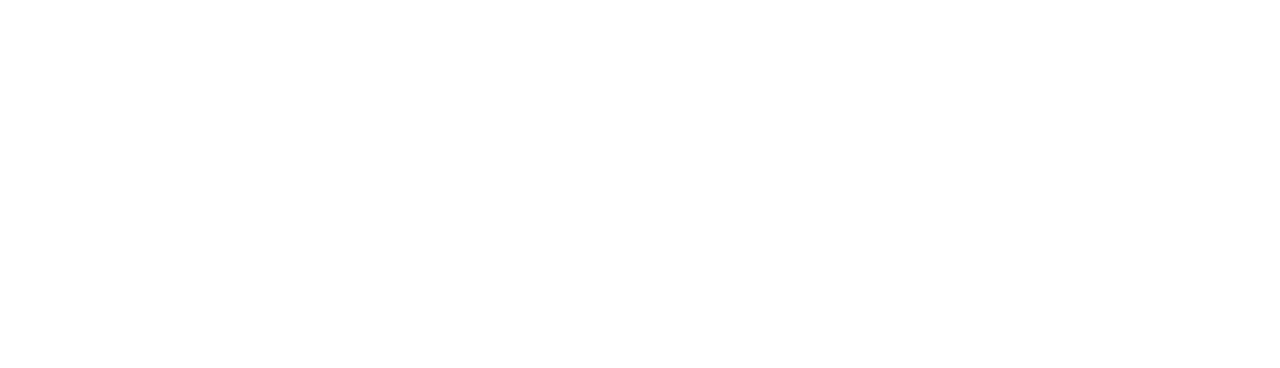
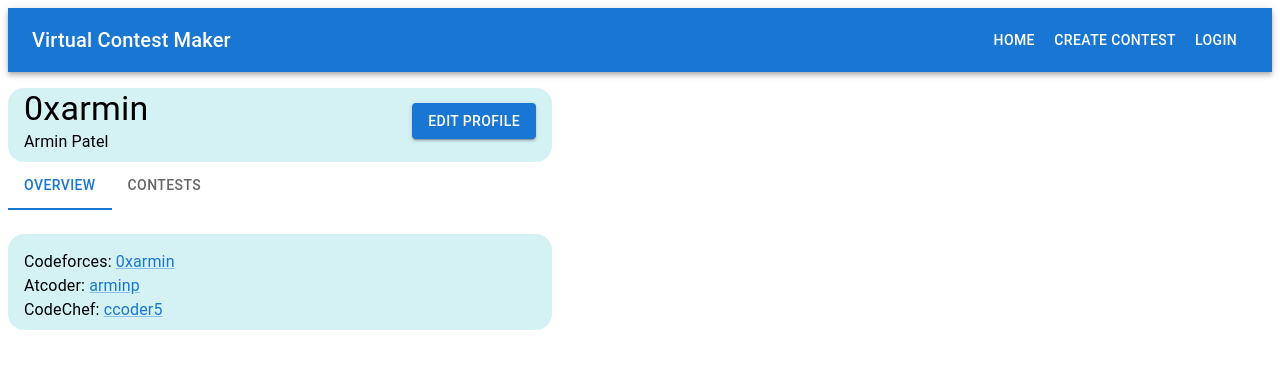
Before and after one commit to arminpatel/vcm-frontend, a React (Vite) app: page /profile in a window 1280 px wide. Before the commit this address had no page. Shown: the top 368 px of the page. Built offline with nearby package versions, Linux system fonts and the light colour scheme.

Commit message:
add profile page

```diff
--- a/src/App.jsx
+++ b/src/App.jsx
@@ -6,6 +6,7 @@
 import { LocalizationProvider } from "@mui/x-date-pickers";
 import { AdapterDayjs } from "@mui/x-date-pickers/AdapterDayjs";
 import { Signup } from "./pages/Signup";
+import { Profile } from "./pages/Profile";
 
 export function App() {
   return (
@@ -16,6 +17,7 @@
         <Route path="/contest" element={<Contest />} />
         <Route path="/sign-up" element={<Signup />} />
         <Route path="/login" element={<Login />} />
+        <Route path="/profile" element={<Profile />} />
       </Routes>
     </LocalizationProvider>
   );
--- /dev/null
+++ b/src/pages/Profile.jsx
@@ -0,0 +1,118 @@
+import { Navbar } from "../components/Navbar";
+import {useState} from 'react'
+import Link from "@mui/material/Link";
+import Typography from "@mui/material/Typography";
+import Button from "@mui/material/Button";
+import Tabs from "@mui/material/Tabs";
+import Tab from "@mui/material/Tab";
+import { makeStyles } from "@mui/styles";
+
+const useStyles = makeStyles(() => ({
+  header: {
+    width: '40vw',
+    backgroundColor: '#D4F1F4',
+    borderRadius: '1rem',
+    padding: '0 1rem 0.5rem 1rem',
+    marginTop: '1rem',
+    display: 'flex',
+    justifyContent: 'space-between',
+    alignItems: 'center',
+  },
+  overview: {
+    width: '40vw',
+    backgroundColor: '#D4F1F4',
+    borderRadius: '1rem',
+    padding: '1rem 1rem 0.5rem 1rem',
+    marginTop: '1.5rem',
+  },
+  contest: {
+    width: '40vw',
+    backgroundColor: '#D4F1F4',
+    borderRadius: '1rem',
+    padding: '1rem 1rem 0.5rem 1rem',
+    marginTop: '1.5rem',
+  },
+}))
+
+const data = {
+  username: '0xarmin',
+  name: 'Armin Patel',
+  cf_id: '0xarmin',
+  cc_id: 'ccoder5',
+  atc_id: 'arminp',
+  constests: [
+    {
+      name: 'Codeforces Round #744 (Div. 3)',
+      start: '2021-10-10T07:35:00+05:30',
+      duration: 120,
+    },
+    {
+      name: 'Codeforces Round #743 (Div. 2)',
+      start: '2021-10-09T07:35:00+05:30',
+      duration: 120,
+    },
+    {
+      name: 'Codeforces Round #742 (Div. 2)',
+      start: '2021-10-08T07:35:00+05:30',
+      duration: 120,
+    },
+    {
+      name: 'Codeforces Round #741 (Div. 2)',
+      start: '2021-10-07T07:35:00+05:30',
+      duration: 120,
+    },
+    {
+      name: 'Codeforces Round #740 (Div. 2)',
+      start: '2021-10-06T07:35:00+05:30',
+      duration: 120,
+    },
+  ]
+}
+export function Profile() {
+  var [tabValue, setTabValue] = useState("overview")
+  const classes = useStyles()
+  return (
+    <>
+      <Navbar />
+      <div className={classes.header}>
+        <div>
+          <Typography variant="h4">{data.username}</Typography>
+          <Typography>{data.name}</Typography>
+        </div>
+        <div>
+          <Button variant="contained">Edit Profile</Button>
+        </div>
+      </div>
+
+      <Tabs value={tabValue} onChange={(e, val)=> {setTabValue(val)}}>
+        <Tab value = "overview" label="Overview" />
+        <Tab value = "contests" label="Contests" />
+      </Tabs>
+
+      {tabValue === "overview" && (
+        <div className={classes.overview}>
+          <Typography>Codeforces: <Link href={`https://codeforces.com/profile/${data.cf_id}`}> {data.cf_id} </Link> </Typography>
+          <Typography>Atcoder: <Link href={`https://atcoder.jp/users/${data.atc_id}`}>{data.atc_id} </Link> </Typography>
+          <Typography>CodeChef: <Link href={`https://codechef.com/users/${data.cc_id}`}> {data.cc_id} </Link> </Typography>
+        </div>
+      )}
+
+      {tabValue === "contests" && (
+        <div className={classes.contestsContainer}>
+          {data.constests.map((contest, index) => {
+          const dt = new Date(Date.parse(contest.start))
+          return (
+            <div key={index} className={classes.contest}>
+              <Typography>{contest.name}</Typography>
+              <div>
+                <Typography> Start Time: {dt.toString()}</Typography>
+                <Typography>Duration: {contest.duration}</Typography>
+              </div>
+            </div>
+          )}
+        )}
+        </div>
+        )}
+    </>
+  )
+}
```
